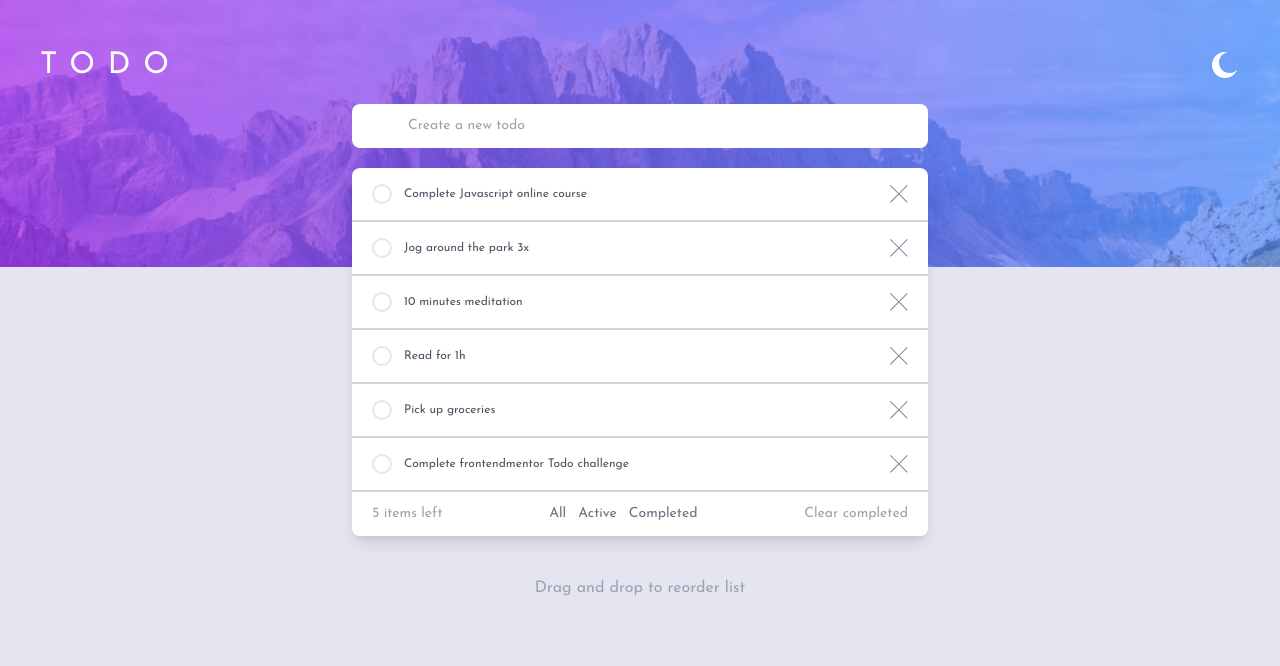
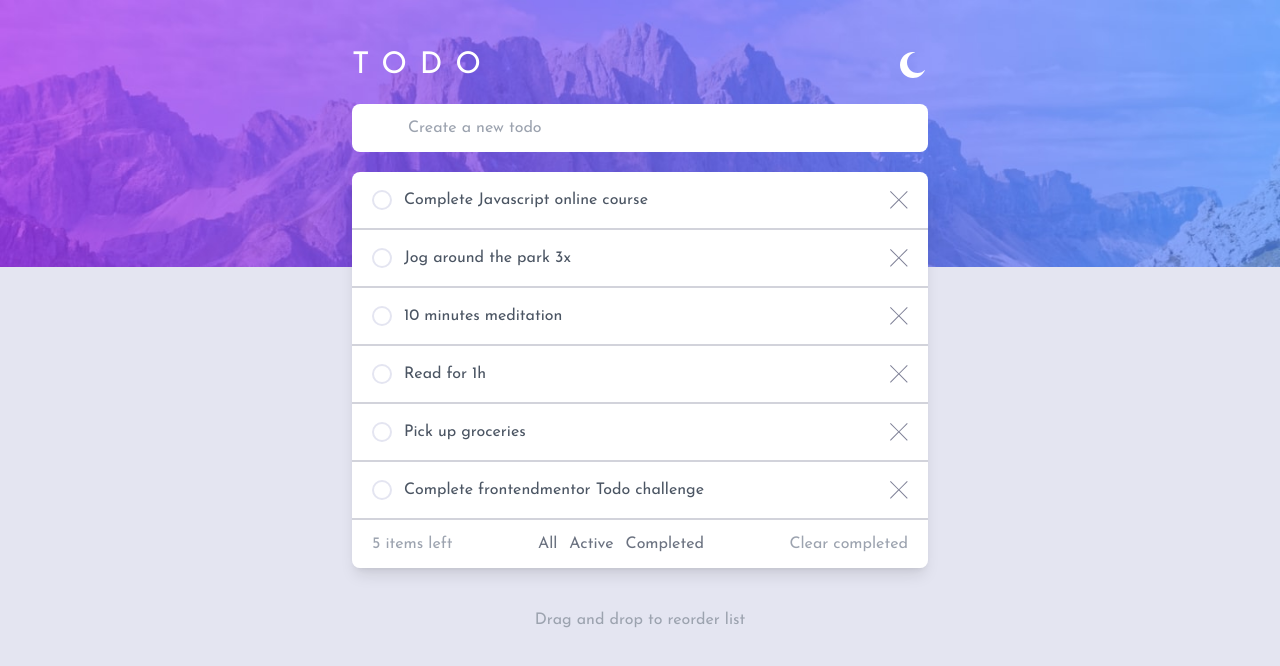
Before and after one commit to LFdeSouza/frontendmentor-TodoOld, a React (Create React App) app in the folder client/: page / in a window 1280 px wide. Shown: the top 666 px of the page. Built offline with nearby package versions, Linux system fonts and the light colour scheme.

Commit message:
minor fixes in ui

```diff
--- a/client/src/App.js
+++ b/client/src/App.js
@@ -10,8 +10,8 @@ const App = () => {
 
   return (
     <div className={darkTheme && `dark`}>
-      <div className="dark:md:bg-moblie-desktop-dark h-screen w-screen bg-veryLightGrayishBlue bg-mobile-light bg-contain bg-no-repeat font-josefin dark:bg-veryDarkBlue dark:bg-mobile-dark md:bg-desktop-light">
-        <header className="w-full px-10 pb-5 pt-12">
+      <div className="dark:md:bg-moblie-desktop-dark min-w-screen min-h-screen bg-veryLightGrayishBlue bg-mobile-light bg-contain bg-no-repeat font-josefin dark:bg-veryDarkBlue dark:bg-mobile-dark md:bg-desktop-light dark:md:bg-desktop-dark">
+        <header className="mx-auto w-full px-10 pb-5 pt-12 sm:max-w-xl sm:px-0">
           <div className="flex items-center justify-between">
             <h1 className=" text-3xl tracking-[0.8rem] text-white">TODO</h1>
             {darkTheme ? (
--- a/client/src/components/Task.jsx
+++ b/client/src/components/Task.jsx
@@ -13,7 +13,7 @@ const Task = ({ content, id, darkTheme }) => {
         />
         <label
           htmlFor={id}
-          className=" task flex cursor-pointer items-center justify-center text-xs text-gray-600 dark:text-gray-400"
+          className=" task flex cursor-pointer items-center justify-center text-xs text-gray-600 dark:text-gray-400 md:text-base"
         >
           <span className="custom-checkbox flex items-center justify-center">
             <CheckIcon darkTheme={darkTheme} />
--- a/client/src/components/TaskList.jsx
+++ b/client/src/components/TaskList.jsx
@@ -13,10 +13,9 @@ const TaskList = ({ darkTheme }) => {
   return (
     <main className=" mx-auto flex w-11/12 flex-col items-center sm:max-w-xl">
       <form className="mb-5 w-full">
-        <span className="checkmark z-10"></span>
         <input
           placeholder="Create a new todo"
-          className="w-full rounded-lg px-14 py-3 text-sm dark:bg-veryDarkDesaturatedBlue dark:placeholder:text-gray-500"
+          className="w-full rounded-lg px-14 py-3 text-sm dark:bg-veryDarkDesaturatedBlue dark:placeholder:text-gray-500 md:text-base"
         ></input>
       </form>
       <ul className="mb-5 w-full overflow-auto rounded-lg shadow-lg">
@@ -24,16 +23,21 @@ const TaskList = ({ darkTheme }) => {
           <Task key={index} content={todo} id={index} darkTheme={darkTheme} />
         ))}
         <li className="flex w-full items-center justify-between bg-white px-5 py-3 text-sm text-gray-400 dark:bg-veryDarkDesaturatedBlue dark:text-gray-600">
-          <p>5 items left</p>{" "}
+          <p className="text-sm md:text-base">5 items left</p>
           <div className=" hidden justify-center gap-3 rounded-lg bg-white px-10 dark:bg-veryDarkDesaturatedBlue sm:flex">
-            <button className="text-sm text-gray-500">All</button>
-            <button className="text-sm text-gray-500">Active</button>
-            <button className="text-sm text-gray-500">Completed</button>
+            <button className=" text-sm text-gray-500 md:text-base">All</button>
+            <button className=" text-sm text-gray-500 md:text-base">
+              Active
+            </button>
+            <button className=" text-sm text-gray-500 md:text-base">
+              Completed
+            </button>
           </div>
-          <p className="cursor-pointer">Clear completed</p>
+          <p className="cursor-pointer text-sm md:text-base">Clear completed</p>
         </li>
       </ul>
-      <div className="sm: justify-centerrounded-lg flex w-full justify-around bg-white py-3 px-20 dark:bg-veryDarkDesaturatedBlue sm:hidden">
+
+      <div className=" justify-centerrounded-lg flex w-full justify-around rounded-lg bg-white py-3 px-20 dark:bg-veryDarkDesaturatedBlue sm:hidden">
         <button className="text-sm text-gray-500 hover:text-brightBlue">
           All
         </button>
```
